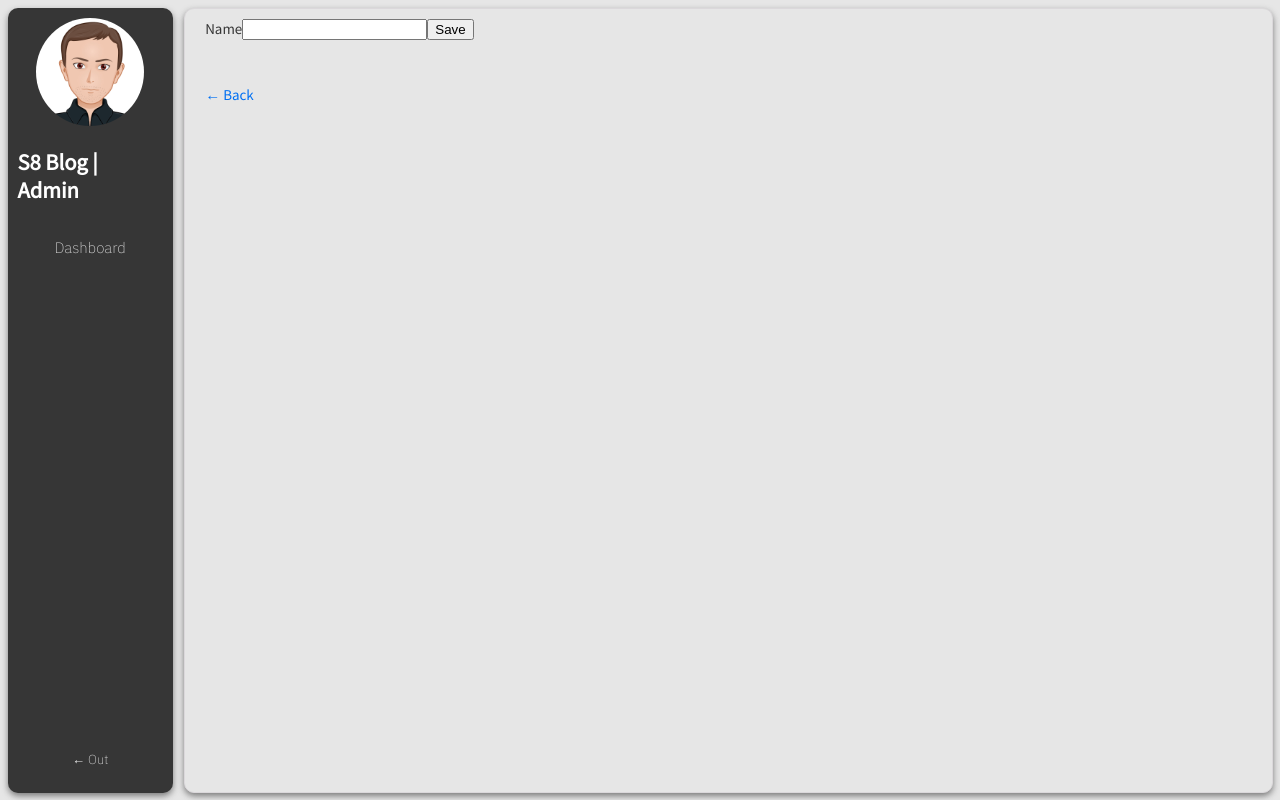
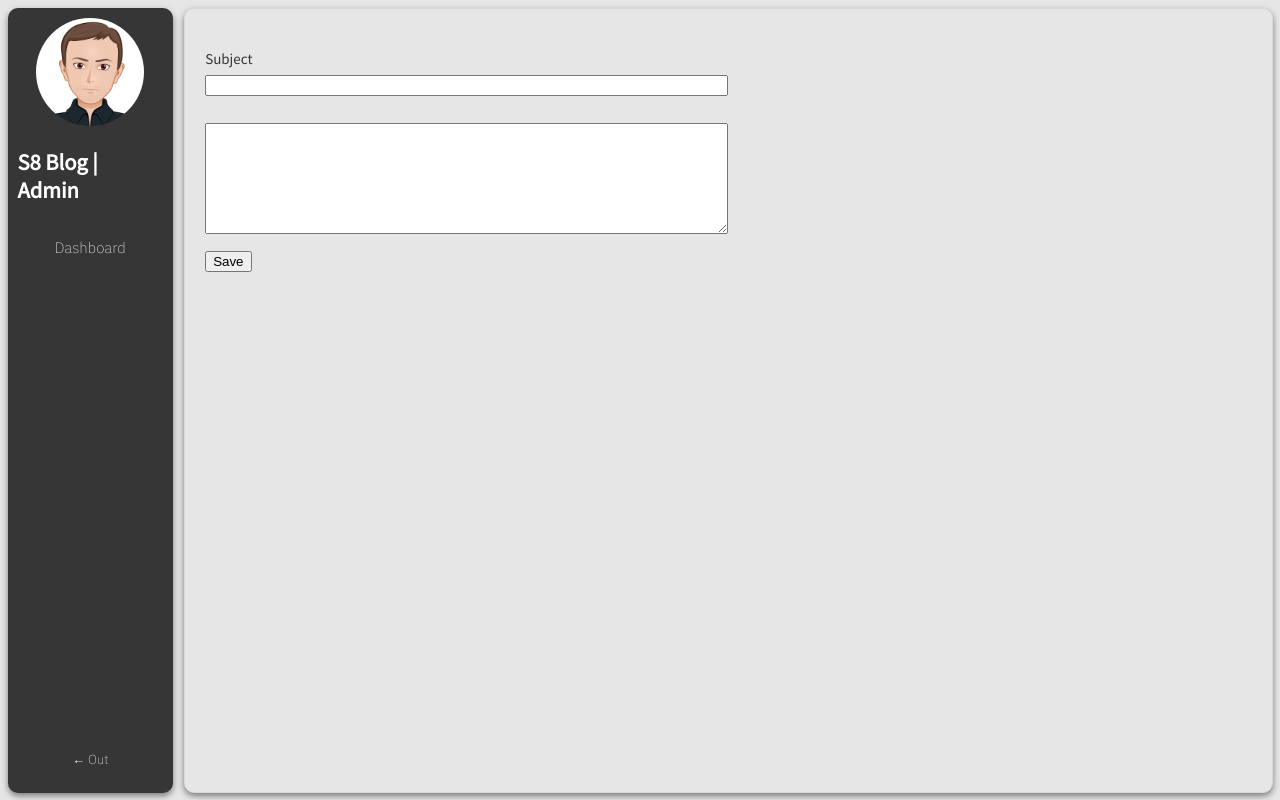
Before and after one commit to va-deem/s8, a Next.js app: page /admin/create-post in a window 1280 px wide. Built offline with nearby package versions, Linux system fonts and the light colour scheme.

Commit message:
Add create-post page and basic styling

```diff
--- /dev/null
+++ b/components/admin/_post-form.tsx
@@ -0,0 +1,22 @@
+const PostForm = () => {
+  const createPost = (event) => {
+    event.preventDefault();
+
+    console.log(event.target.elements);
+  };
+
+  return (
+    <form onSubmit={createPost} className="post-form">
+      <label htmlFor="subject" className="post-form__label">
+        Subject
+      </label>
+      <input id="subject" type="text" className="post-form__input" required />
+      <textarea id="content" className="post-form__textarea" rows={7} required />
+      <button type="submit" className="post-form__button">
+        Save
+      </button>
+    </form>
+  );
+};
+
+export default PostForm;
--- a/components/admin/layout.tsx
+++ b/components/admin/layout.tsx
@@ -61,13 +61,13 @@ export default function Layout({
 
       <main className={styles.contentBlock}>
         <div>{children}</div>
-        {!adminHome && (
-          <div className={styles.backToHome}>
-            <Link href="/admin">
-              <a>← Back</a>
-            </Link>
-          </div>
-        )}
+        {/*{!adminHome && (*/}
+        {/*  <div className={styles.backToHome}>*/}
+        {/*    <Link href="/admin">*/}
+        {/*      <a>← Back</a>*/}
+        {/*    </Link>*/}
+        {/*  </div>*/}
+        {/*)}*/}
       </main>
     </div>
   );
--- a/pages/admin/_form.tsx
+++ /dev/null
@@ -1,15 +0,0 @@
-export default function Form() {
-  const createPost = (event) => {
-    event.preventDefault();
-
-    console.log(event.target);
-  };
-
-  return (
-    <form onSubmit={createPost}>
-      <label htmlFor="name">Name</label>
-      <input id="theme" type="text" autoComplete="name" required />
-      <button type="submit">Save</button>
-    </form>
-  );
-}
--- a/pages/admin/create-post.tsx
+++ b/pages/admin/create-post.tsx
@@ -1,8 +1,8 @@
 import Layout, { siteTitle } from '../../components/admin/layout';
 import Head from 'next/head';
-import Form from './_form';
+import PostForm from '../../components/admin/_post-form';
 
-export default function CreatePost() {
+const CreatePost = () => {
   return (
     <Layout>
       <Head>
@@ -10,8 +10,10 @@ export default function CreatePost() {
       </Head>
 
       <section>
-        <Form />
+        <PostForm />
       </section>
     </Layout>
   );
-}
+};
+
+export default CreatePost;
--- /dev/null
+++ b/styles/admin.scss
@@ -0,0 +1,24 @@
+.post-form {
+  width: 50%;
+  padding-top: 2em;
+
+  .post-form__label {
+    display: block;
+    margin-bottom: .5em;
+  }
+
+  .post-form__input {
+    margin-bottom: 1em;
+    width: 100%;
+  }
+
+  .post-form__textarea {
+    margin-top: 1em;
+    width: 100%;
+  }
+
+  .post-form__button {
+    display: block;
+    margin-top: 1em;
+  }
+}
--- a/styles/global.scss
+++ b/styles/global.scss
@@ -1,6 +1,7 @@
 @import url('https://fonts.googleapis.com/css2?family=Source+Sans+Pro&display=swap');
 @import url('https://fonts.googleapis.com/css2?family=IBM+Plex+Sans:wght@200&display=swap');
 @import "/styles/variables.scss";
+@import "/styles/admin.scss";
 
 html,
 body,
```
